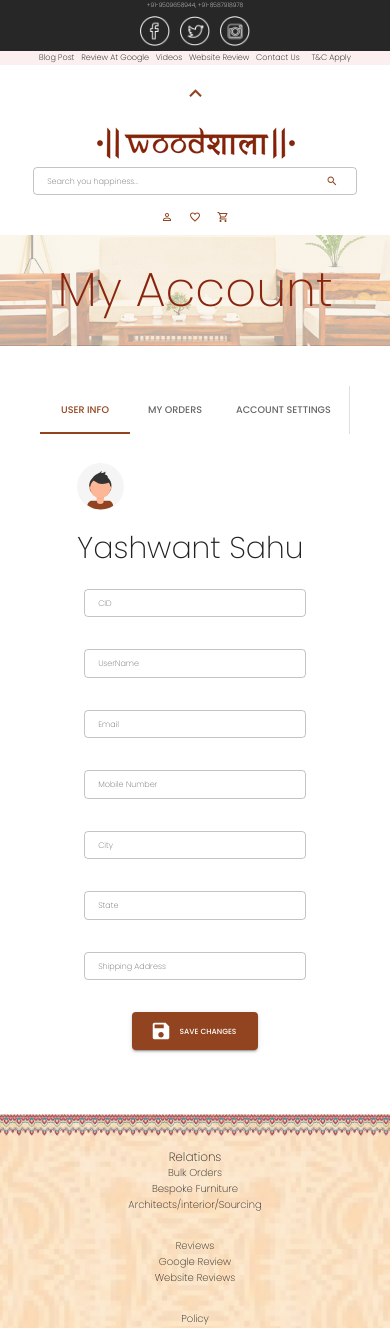
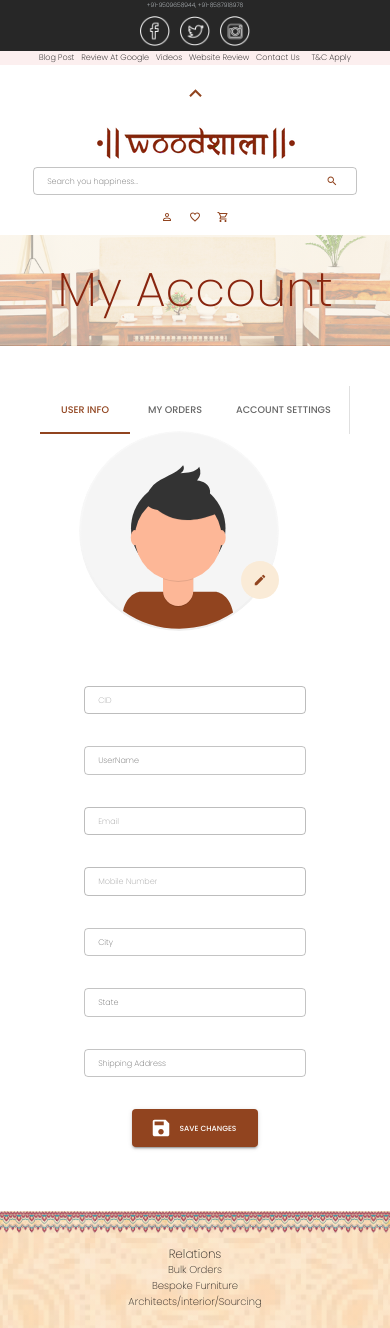
Before and after one commit to bitwittech/woodsala-site-frontend, a React (Create React App) app: page /profile in a window 390 px wide. Shown: the top 1328 px of the page. Built offline with nearby package versions, Linux system fonts and the light colour scheme; no server answers.

Commit message:
Customer Modul completed

```diff
--- a/src/asset/css/profile.css
+++ b/src/asset/css/profile.css
@@ -11,17 +11,25 @@
     padding-right: 5%;
 }
 
-.profilePic {
-    max-width: 25% !important;
+.profilePicBox {
+    width: 200px;
+    height: 200px;
+    max-width: 200px;
+    padding: 0% !important;
+    border-radius: 50%;
 }
 
-.profilePic img {
-    width: 100%;
+.editButton {
+    position: relative;
+    float: right;
+    top: 65%;
+    background-color: antiquewhite !important;
 }
 
 .profileName {
     display: flex;
     align-items: center;
+    padding: 0% 5% 0% 5%;
 }
 
 .profileForm {
@@ -31,5 +39,12 @@
     padding: 3%;
 }
 
+@media screen and (max-width: 800px) {
+    .profileName {
+        justify-content: center;
+        text-align: center;
+    }
+}
+
 
 /* CSS for UserProfile ENDS */
--- a/src/components/EntryPoint.js
+++ b/src/components/EntryPoint.js
@@ -221,6 +221,8 @@ export default function EntryPoint() {
                             token: data.data.token
                         }
                     ))
+                    // storing the token in localStorage for persistance
+                    localStorage.setItem('token',data.data.token)
                     handleClose();
                 }
                 else {
--- a/src/components/profileMenu/UserInfo.js
+++ b/src/components/profileMenu/UserInfo.js
@@ -1,46 +1,273 @@
-import React from 'react';
-import '../../asset/css/profile.css'
-import {
-    Grid,
-    Box,
-    Button,
-    TextField,
-    Typography
-} from '@mui/material';
+import React, { useEffect, useState } from "react";
+import "../../asset/css/profile.css";
+import { Grid, Button, TextField, Typography, CircularProgress, Box, IconButton } from "@mui/material";
 //icon
-import SaveIcon from '@mui/icons-material/Save';
+import SaveIcon from "@mui/icons-material/Save";
 // image
-import avatar from '../../asset/images/profile/avatar.svg'
+import avatar from "../../asset/images/profile/avatar.svg";
+import EditIcon from '@mui/icons-material/Edit';
+//services
+import { getCustomer, updateCustomer } from "../../service/service";
+// Store
+import { Store } from "../../store/Context";
+// types
+import { Auth, Notify } from "../../store/Types"
+import { FileDownloadDone } from "@mui/icons-material";
+const UserInfo = () => {
+    // context
+    const {
+        state,
+        dispatch,
+    } = Store();
 
-const UserInfo = () => {
+    // state for value
+    const [formVal, SetFormVal] = useState({
+        email: "",
+        CID: "",
+        username: "",
+        city: "",
+        state: "",
+        shipping: "",
+        pincode : 0,
+    });
+
+    // state for controls over the page
+    // controller state
+    const [controller, setController] = useState({
+        visible: false,
+        loading: false,
+        preview : undefined,
+    });
+
+
+    useEffect(() => {
+        getCustomer(state.Auth.CID)
+            .then((response) => {
+                SetFormVal({ ...formVal, ...response.data });
+            })
+            .catch((err) => {
+                console.log(err);
+            });
+    }, []);
+
+    // handleUpdated values
+    const handleVal = async (e) => {
+         console.log(e.target.name)
+        if(e.target.name !== 'profile_image')
+        {
+            SetFormVal({
+                ...formVal, [e.target.name]: e.target.value
+            })
+        }
+        else
+        {
+            setController({
+                ...controller,preview : URL.createObjectURL(e.target.files[0])
+            })
+            SetFormVal({
+            ...formVal, profile_image: e.target.files[0]
+        })
+    }
+    }
+
+    // handleSubmit
+    const handleSubmit = async (e) => {
+
+        e.preventDefault()
+
+        setController({
+            ...controller,
+            loading: true
+        })
+
+        const FD = new FormData();
+
+        FD.append("CID", formVal.CID);
+        FD.append("name", formVal.name);
+        FD.append("mobile", formVal.mobile);
+        FD.append("email", formVal.email);
+        FD.append("password", formVal.password);
+        FD.append("city", formVal.city);
+        FD.append("pincode", formVal.pincode);
+        FD.append("state", formVal.state);
+        FD.append("landmark", formVal.landmark);
+
+        FD.append("shipping", formVal.shipping);
+        FD.append("profile_image", formVal.profile_image);
+
+        const res = updateCustomer(FD);
+
+        res
+            .then((response) => {
+                console.log(response)
+
+                dispatch({
+                    type: Notify, payload: {
+                        open: true,
+                        message: 'Changes Saved !!!',
+                        variant: 'success',
+                    }
+                })
+
+                dispatch({
+                    type: Auth,
+                    payload:
+                    {
+                        ...formVal
+                    }
+                })
+
+                setController({
+                    ...controller,
+                    loading: false,
+                    preview : undefined
+                })
+
+
+
+
+            })
+            .catch((err) => {
+                console.log(err)
+                dispatch({
+                    type: Notify,
+                    payload:
+                    {
+                        open: true,
+                        variant: 'error',
+                        message: 'Something Went Wrong !!!',
+                    }
+                })
+
+                setController({
+                    ...controller,
+                    loading: false
+                })
+            })
+    }
+
     return (
-        <form method='post' class='form' enctype='multipart/form-data'>
+        <form method="post" onSubmit={handleSubmit} class="form" enctype="multipart/form-data">
             <Grid container spacing={2}>
                 <Grid item xs={12}>
-                    <Grid className='profileName' spacing={2} container >
-                        <Grid className='profilePic' item xs={12} md = {6}>
-                            <img src={avatar} alt='ProfilePic'></img>
+                    <Grid className="profileName" spacing={4} container>
+                        <Grid sx = {{
+                             backgroundPosition: 'center',
+                             background: `url(${controller.preview || formVal.profile_image || avatar})`,
+                             backgroundSize: '100% 100%',
+                             backgroundRepeat: 'no-repeat',
+                        }} item md={3}  className="profilePicBox">
+                            <IconButton  size="large" className = 'editButton' color="primary" aria-label="upload picture" component="label">
+                                <input hidden name = 'profile_image' onChange = {handleVal} accept="image/*" type="file" />
+                                <EditIcon fontSize="inherit"/>
+                            </IconButton>
                         </Grid>
-                        <Grid item xs={12} md = {6}>
-                            <Typography variant='h2'>Yashwant Sahu</Typography>
+                        <Grid item xs={12} md={6}>
+                            <Typography variant="h2">{formVal.username}</Typography>
                         </Grid>
                     </Grid>
                 </Grid>
                 <Grid item xs={12}>
-                    <Grid container className='profileForm' spacing={4} >
-                        <Grid item xs={12} md={6} ><TextField size='small' fullWidth variant='outlined' name='' type='text' label='CID' /></Grid>
-                        <Grid item xs={12} md={6} ><TextField size='small' fullWidth variant='outlined' name='' type='text' label='UserName' /></Grid>
-                        <Grid item xs={12} md={6} ><TextField size='small' fullWidth variant='outlined' name='' type='email' label='Email' /></Grid>
-                        <Grid item xs={12} md={6} ><TextField size='small' fullWidth variant='outlined' name='' type='number' label='Mobile Number' /></Grid>
-                        <Grid item xs={12} md={6} ><TextField size='small' fullWidth variant='outlined' name='' type='text' label='City' /></Grid>
-                        <Grid item xs={12} md={6} ><TextField size='small' fullWidth variant='outlined' name='' type='text' label='State' /></Grid>
-                        <Grid item xs={12}  ><TextField fullWidth variant='outlined' size='small' name='' value='' type='text' label='Shipping Address' /></Grid>
-                        <Grid item xs={12} ><center><Button startIcon={<SaveIcon />} size="large" variant='contained'>Save Changes</Button></center></Grid>
+                    <Grid container className="profileForm" spacing={4}>
+                        <Grid item xs={12} md={6}>
+                            <TextField
+                                size="small"
+                                fullWidth
+                                disabled
+                                variant="outlined"
+                                name="CID"
+                                value={formVal.CID}
+                                type="text"
+                                label="CID"
+                            />
+                        </Grid>
+                        <Grid item xs={12} md={6}>
+                            <TextField
+                                size="small"
+                                fullWidth
+                                variant="outlined"
+                                name="username"
+                                value={formVal.username || ''}
+                                onChange={handleVal}
+                                type="text"
+                                label="UserName"
+                            />
+                        </Grid>
+                        <Grid item xs={12} md={6}>
+                            <TextField
+                                size="small"
+                                fullWidth
+                                disabled
+                                variant="outlined"
+                                name="email"
+                                onChange={handleVal}
+                                value={formVal.email || ''}
+                                type="email"
+                                label="Email"
+                            />
+                        </Grid>
+                        <Grid item xs={12} md={6}>
+                            <TextField
+                                size="small"
+                                fullWidth
+                                disabled
+                                variant="outlined"
+                                name="mobile"
+                                onChange={handleVal}
+                                value={formVal.mobile || ''}
+                                type="number"
+                                label="Mobile Number"
+                            />
+                        </Grid>
+                        <Grid item xs={12} md={6}>
+                            <TextField
+                                size="small"
+                                onChange={handleVal}
+                                fullWidth
+                                variant="outlined"
+                                name="city"
+                                value={formVal.city || ''}
+                                type="text"
+                                label="City"
+                            />
+                        </Grid>
+                        <Grid item xs={12} md={6}>
+                            <TextField
+                                size="small"
+                                fullWidth
+                                onChange={handleVal}
+                                variant="outlined"
+                                name="state"
+                                value={formVal.state || ''}
+                                type="text"
+                                label="State"
+                            />
+                        </Grid>
+
+                        <Grid item xs={12}>
+                            <TextField
+                                fullWidth
+                                variant="outlined"
+                                size="small"
+                                onChange={handleVal}
+                                name="shipping"
+                                value={formVal.shipping || ''}
+                                type="text"
+                                label="Shipping Address"
+                            />
+                        </Grid>
+
+                        <Grid item xs={12}>
+                            <center>
+                                <Button size="large" startIcon={<SaveIcon />}
+                                    type='submit' disabled={controller.loading} variant='contained'>{controller.loading ? <CircularProgress size={'2rem'} /> : 'Save Changes'} </Button>
+                            </center>
+                        </Grid>
                     </Grid>
                 </Grid>
             </Grid>
         </form>
     );
-}
+};
 
 export default UserInfo;
```
Also changed, not shown: src/service/service.js (+27 -0 lines).
